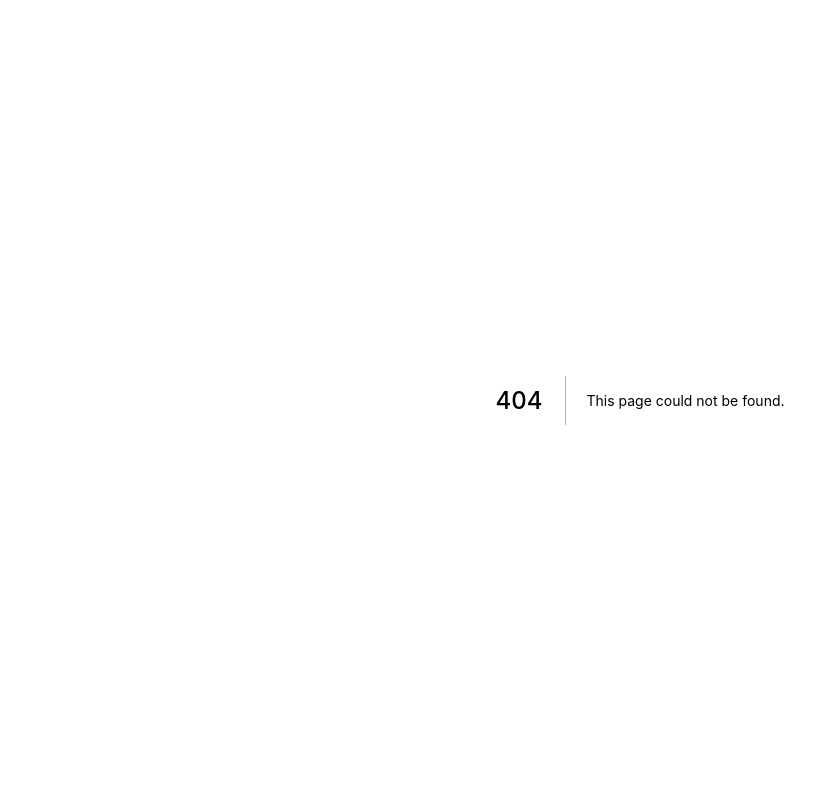
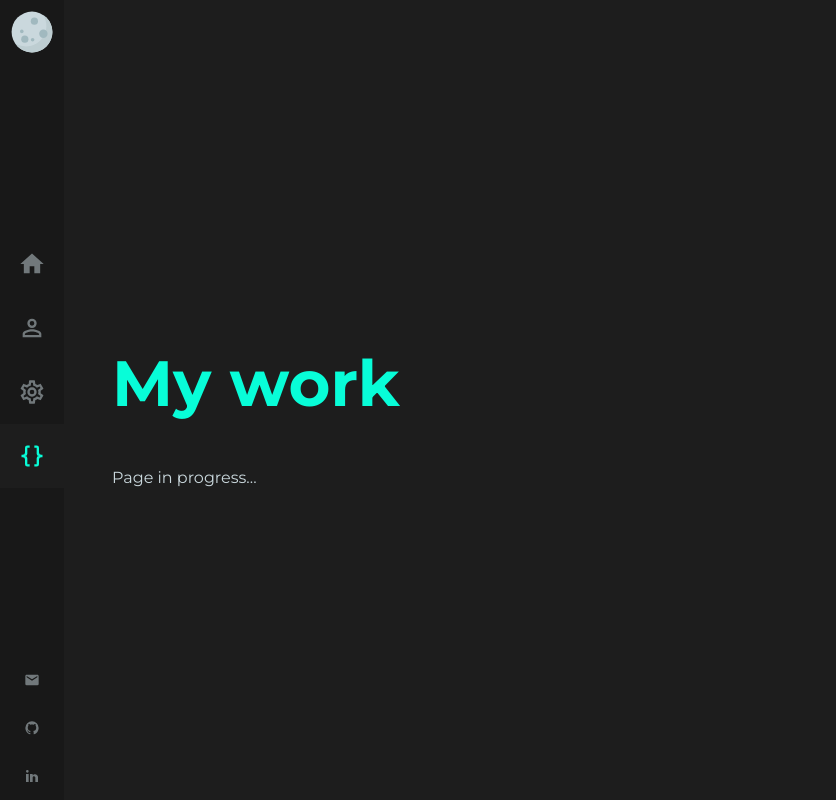
Before and after one commit to merterbil-zz/merterbil.in, a Next.js app: page /work in a window 1280 px wide. Before the commit this address had no page. Shown: the whole page, without its empty margins (0-836 px from the left). Built offline with nearby package versions, Linux system fonts and the light colour scheme.

Commit message:
work, skills pages added and improved design

```diff
--- a/components/Layout.js
+++ b/components/Layout.js
@@ -7,8 +7,8 @@ const GlobalStyle = createGlobalStyle`
     body {
         margin: 0;
         padding: 0;
-        font-family: 'Titillium Web', 'Halvetica', sans-serif;
-        background-color: ${({ theme }) => theme.colors.secondary};
+        font-family: 'Montserrat', 'Halvetica', sans-serif;
+        background-color: ${({ theme }) => theme.colors.bgSecondary};
         color: ${({ theme }) => theme.colors.textPrimary};
         font-size: 16px!important;
     }
@@ -44,7 +44,7 @@ const App = styled.div`
     grid-auto-rows: 100vh;
 `
 const SideBar = styled.div`
-    background-color: ${({ theme }) => theme.colors.primary};
+    background-color: ${({ theme }) => theme.colors.bgPrimary};
     display: grid;
     grid-template-rows: 4rem 1fr 9rem;
 `
@@ -62,9 +62,12 @@ const NavLink = styled.a`
     opacity: .5;
     transition: all .25s;
     &:hover,
-    &.active {
+    &:hover > svg,
+    &.active,
+    &.active > svg {
         opacity: 1;
-        background-color: ${({ theme }) => theme.colors.secondary};
+        background-color: ${({ theme }) => theme.colors.bgSecondary};
+        fill: ${({ theme }) => theme.colors.buttonPrimary};
     }
 `
 const Icon = styled.svg`
@@ -89,10 +92,15 @@ const SocialNav = styled.nav`
     grid-template-columns: 4rem;
     grid-auto-rows: 3rem;
 `
+const Moon = styled.svg`
+    width: 4rem;
+    height: 4rem;
+    padding: .5rem;
+`
 const Page = styled.main`
     display: grid;
-    grid-template-columns: 50% 50%;
-    grid-auto-rows: 1fr;
+    grid-template-columns: 70%;
+    overflow: auto;
     @media (max-width: 1100px) {
         grid-template-columns: 1fr;
     }
@@ -103,7 +111,15 @@ const Layout = ({ children, router }) => (
         <GlobalStyle />
         <App>
             <SideBar>
-                <Avatar src="/img/mert_erbil_avatar.jpg" alt="Mert Erbil" />
+                <Moon viewBox="0 0 512 512">
+                    <circle fill="#cad8dd" cx="256" cy="256" r="217.6" />
+                    <path fill="#bdcdd1" d="M374.48,73.52A216.51,216.51,0,0,1,409.6,192c0,120.18-97.42,217.6-217.6,217.6A216.5,216.5,0,0,1,73.52,374.48,217.36,217.36,0,0,0,256,473.6c120.18,0,217.6-97.42,217.6-217.6A217.36,217.36,0,0,0,374.48,73.52Z" />
+                    <circle fill="#a1b9bf" cx="377.6" cy="275.2" r="44.8" />
+                    <circle fill="#a1b9bf" cx="281.6" cy="140.8" r="38.4" />
+                    <circle fill="#a1b9bf" cx="179.2" cy="332.8" r="38.4" />
+                    <circle fill="#a1b9bf" cx="147.2" cy="249.6" r="19.2" />
+                    <circle fill="#a1b9bf" cx="262.4" cy="339.2" r="19.2" />
+                </Moon>
                 <SiteNav>
                     <Link href="/" passHref>
                         <NavLink className={router.pathname === '/' ? 'active' : null} title="Home" aria-label="Home">
@@ -119,8 +135,15 @@ const Layout = ({ children, router }) => (
                             </Icon>
                         </NavLink>
                     </Link>
-                    <Link href="/projects" passHref>
-                        <NavLink className={router.pathname === '/projects' ? 'active' : null} title="Work" aria-label="Work">
+                    <Link href="/skills" passHref>
+                        <NavLink className={router.pathname === '/skills' ? 'active' : null} title="My skills" aria-label="My skills">
+                            <Icon viewBox="0 0 24 24">
+                                <path d="M12,8A4,4 0 0,1 16,12A4,4 0 0,1 12,16A4,4 0 0,1 8,12A4,4 0 0,1 12,8M12,10A2,2 0 0,0 10,12A2,2 0 0,0 12,14A2,2 0 0,0 14,12A2,2 0 0,0 12,10M10,22C9.75,22 9.54,21.82 9.5,21.58L9.13,18.93C8.5,18.68 7.96,18.34 7.44,17.94L4.95,18.95C4.73,19.03 4.46,18.95 4.34,18.73L2.34,15.27C2.21,15.05 2.27,14.78 2.46,14.63L4.57,12.97L4.5,12L4.57,11L2.46,9.37C2.27,9.22 2.21,8.95 2.34,8.73L4.34,5.27C4.46,5.05 4.73,4.96 4.95,5.05L7.44,6.05C7.96,5.66 8.5,5.32 9.13,5.07L9.5,2.42C9.54,2.18 9.75,2 10,2H14C14.25,2 14.46,2.18 14.5,2.42L14.87,5.07C15.5,5.32 16.04,5.66 16.56,6.05L19.05,5.05C19.27,4.96 19.54,5.05 19.66,5.27L21.66,8.73C21.79,8.95 21.73,9.22 21.54,9.37L19.43,11L19.5,12L19.43,13L21.54,14.63C21.73,14.78 21.79,15.05 21.66,15.27L19.66,18.73C19.54,18.95 19.27,19.04 19.05,18.95L16.56,17.95C16.04,18.34 15.5,18.68 14.87,18.93L14.5,21.58C14.46,21.82 14.25,22 14,22H10M11.25,4L10.88,6.61C9.68,6.86 8.62,7.5 7.85,8.39L5.44,7.35L4.69,8.65L6.8,10.2C6.4,11.37 6.4,12.64 6.8,13.8L4.68,15.36L5.43,16.66L7.86,15.62C8.63,16.5 9.68,17.14 10.87,17.38L11.24,20H12.76L13.13,17.39C14.32,17.14 15.37,16.5 16.14,15.62L18.57,16.66L19.32,15.36L17.2,13.81C17.6,12.64 17.6,11.37 17.2,10.2L19.31,8.65L18.56,7.35L16.15,8.39C15.38,7.5 14.32,6.86 13.12,6.62L12.75,4H11.25Z" />
+                            </Icon>
+                        </NavLink>
+                    </Link>
+                    <Link href="/work" passHref>
+                        <NavLink className={router.pathname === '/work' ? 'active' : null} title="My works" aria-label="My works">
                             <Icon viewBox="0 0 24 24">
                                 <path d="M8,3A2,2 0 0,0 6,5V9A2,2 0 0,1 4,11H3V13H4A2,2 0 0,1 6,15V19A2,2 0 0,0 8,21H10V19H8V14A2,2 0 0,0 6,12A2,2 0 0,0 8,10V5H10V3M16,3A2,2 0 0,1 18,5V9A2,2 0 0,0 20,11H21V13H20A2,2 0 0,0 18,15V19A2,2 0 0,1 16,21H14V19H16V14A2,2 0 0,1 18,12A2,2 0 0,1 16,10V5H14V3H16Z" />
                             </Icon>
--- a/pages/_app.js
+++ b/pages/_app.js
@@ -4,9 +4,10 @@ import { ThemeProvider } from 'styled-components'
 
 const theme = {
     colors: {
-        primary: '#1e262c',
-        secondary: '#1a2025',
-        textPrimary: '#f4f4f4'
+        bgPrimary: '#181818',
+        bgSecondary: '#1D1D1D',
+        textPrimary: '#CAD8DD',
+        buttonPrimary: '#08FDD8'
     },
 }
 
--- a/pages/_document.js
+++ b/pages/_document.js
@@ -34,7 +34,7 @@ class MyDocument extends Document {
                     <link rel="icon" type="image/png" sizes="32x32" href="/favicon-32x32.png" />
                     <link rel="icon" type="image/png" sizes="16x16" href="/favicon-16x16.png" />
                     <link rel="manifest" href="/site.webmanifest" />
-                    <link href="https://fonts.googleapis.com/css?family=Titillium+Web:400,600&display=swap" rel="stylesheet" />
+                    <link href="https://fonts.googleapis.com/css?family=Montserrat:400,700&display=swap" rel="stylesheet"></link>
                 </Head>
                 <body>
                     <Main />
--- /dev/null
+++ b/pages/work.js
@@ -0,0 +1,40 @@
+import { NextSeo } from 'next-seo'
+import Layout from '../components/Layout'
+import styled from 'styled-components'
+
+const Title = styled.h1`
+    font-size: 4rem;
+    line-height: 4rem;
+    color: ${({ theme }) => theme.colors.buttonPrimary};
+    @media (max-width: 576px) {
+        font-size: 2.5rem;
+        line-height: 2.5rem;
+    }
+`
+const Text = styled.p`
+    & > a {
+        color: ${({ theme }) => theme.colors.buttonPrimary};
+    }
+`
+const Section = styled.section`
+    margin-top: auto;
+    margin-bottom: auto;
+    padding: 3rem;
+    @media (max-width: 576px) {
+        padding: 1.5rem;
+    }
+`
+
+const Work = () => (
+    <>
+        <NextSeo titleTemplate="%s | Mert Erbil" title="My work" description="You can see my work on this page." canonical="https://merterbil.in/work" />
+        <Layout>
+            <Section>
+                <Title>My work</Title>
+                <Text>Page in progress...</Text>
+            </Section>
+        </Layout>
+    </>
+)
+
+export default Work
--- a/public/styles.css
+++ /dev/null
@@ -1,24 +0,0 @@
-html,
-body {
-    margin: 0;
-    padding: 0;
-    font-family: Montserrat, "Halvetica", "Arial", sans-serif;
-    background-color: #050505;
-    color: #f2f2f2;
-    font-size: 15px!important;
-}
-
-*,
- :after,
- :before {
-    -webkit-font-smoothing: antialiased;
-    -webkit-touch-callout: none;
-    -moz-osx-font-smoothing: grayscale;
-    -webkit-box-sizing: border-box;
-    box-sizing: border-box;
-    -webkit-text-size-adjust: 100%;
-    -moz-text-size-adjust: 100%;
-    -ms-text-size-adjust: 100%;
-    text-size-adjust: 100%;
-    outline: none;
-}
```
Also changed, not shown: components/ProjectCard.js (deleted, +0 -19 lines), pages/about.js (+12 -6 lines), pages/index.js (+24 -24 lines), pages/projects.js (deleted, +0 -13 lines), pages/skills.js (added, +44 -0 lines), public/img/mert_erbil_avatar.jpg (deleted).
